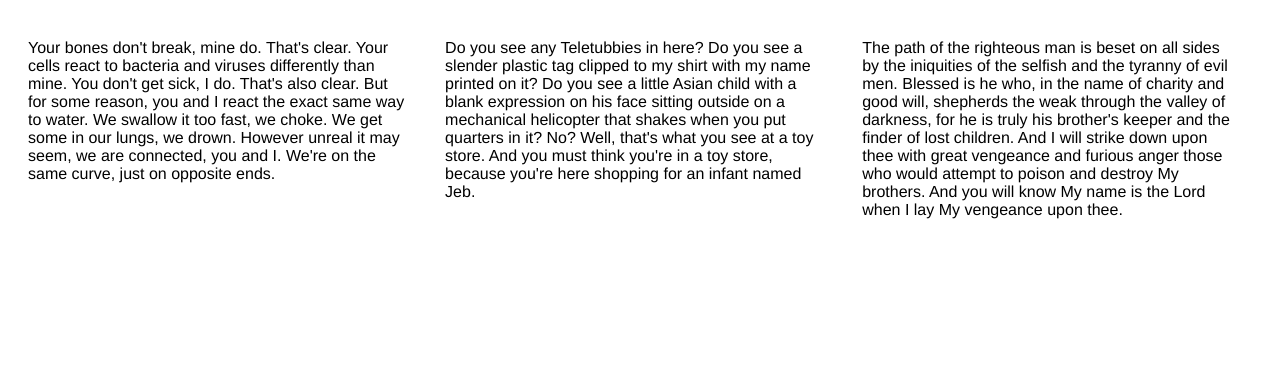
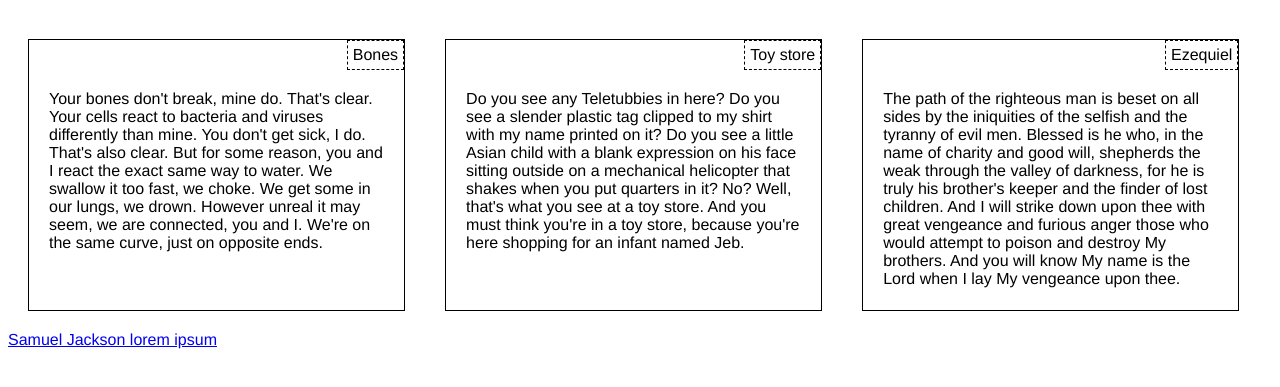
Before and after one commit to mlabarca/jhu-module2-assignment, a plain HTML site: page module2-solution/index.html in a window 1280 px wide. Shown: the part 61-448 px from the top of the page. Drawn offline with Linux system fonts and the light colour scheme.

Commit message:
Add title sections and wrap sections in divs

```diff
--- a/module2-solution/index.html
+++ b/module2-solution/index.html
@@ -9,17 +9,26 @@
 <body>
 <h1>Solution</h1>
 <div class='row'>
-  <section class='col-lg-4 col-md-6'>
+  <div class='wrapper col-lg-4 col-md-6'>
+    <section class='text'>
+      <section class='title'> Bones </section>
       Your bones don't break, mine do. That's clear. Your cells react to bacteria and viruses differently than mine. You don't get sick, I do. That's also clear. But for some reason, you and I react the exact same way to water. We swallow it too fast, we choke. We get some in our lungs, we drown. However unreal it may seem, we are connected, you and I. We're on the same curve, just on opposite ends.
     </section>
-  <section class='col-lg-4 col-md-6'>
+  </div>
+  <div class='wrapper col-lg-4 col-md-6'>
+    <section class='text'>
+      <section class='title'> Toy store </section>
       Do you see any Teletubbies in here? Do you see a slender plastic tag clipped to my shirt with my name printed on it? Do you see a little Asian child with a blank expression on his face sitting outside on a mechanical helicopter that shakes when you put quarters in it? No? Well, that's what you see at a toy store. And you must think you're in a toy store, because you're here shopping for an infant named Jeb.
     </section>
-  <section class='col-lg-4'>
+  </div>
+  <div class='wrapper col-lg-4'>
+    <section class='text'>
+      <section class='title'> Ezequiel </section>
       The path of the righteous man is beset on all sides by the iniquities of the selfish and the tyranny of evil men. Blessed is he who, in the name of charity and good will, shepherds the weak through the valley of darkness, for he is truly his brother's keeper and the finder of lost children. And I will strike down upon thee with great vengeance and furious anger those who would attempt to poison and destroy My brothers. And you will know My name is the Lord when I lay My vengeance upon thee.
     </section>
   </div>
-<div style="display:none;">
+</div>
+<div class='row attribution'>
   <a href="http://slipsum.com">Samuel Jackson lorem ipsum</a>
 </div>
 </body>
--- a/module2-solution/stylesheets/style.css
+++ b/module2-solution/stylesheets/style.css
@@ -7,10 +7,32 @@
   width: 100%;
 }
 
-.row section {
+.row.attribution {
+  clear: left;
+}
+
+.row div.wrapper {
   float: left;
   box-sizing: border-box;
-  padding: 20px
+  overflow: auto;
+}
+
+section.text {
+  padding: 20px;
+  padding-top: 50px;
+  position: relative;
+  border: 1px solid black;
+  margin: 20px;
+  height: 200px; /* Unfortunately best solution for now */
+  overflow: auto;
+}
+
+section.title {
+  position: absolute;
+  padding: 5px;
+  right: 0px;
+  top: 0px;
+  border: 1px dashed black;
 }
 
 /********** Large devices only **********/
```
Lines whose indentation alone changed are shown as unchanged.
